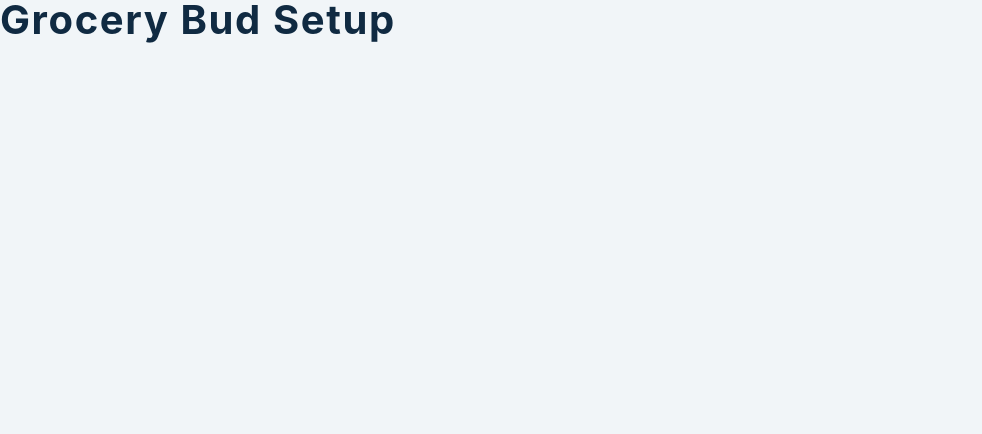
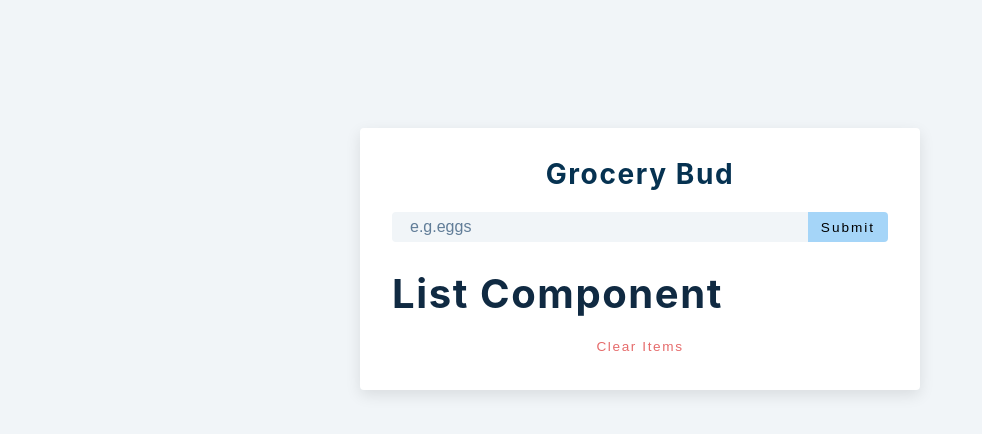
Before and after one commit to SaiPradeepti/React-Grocery-Bud, a React (Create React App) app: page / in a window 1280 px wide. Shown: the top 434 px of the page, without its empty margins (0-982 px from the left). Built offline with nearby package versions, Linux system fonts and the light colour scheme.

Commit message:
Grocery-Bud Structure

```diff
--- a/src/App.js
+++ b/src/App.js
@@ -3,7 +3,35 @@
 import Alert from './Alert'
 
 function App() {
-  return <h2>grocery bud setup</h2>
+  const [name,setName] = useState('');
+  const [list,setList] = useState([]);
+  const [isEditing,setIsEditing] = useState(false);
+  const [editID,setEditID] = useState(null);
+  const [alert,setAlert] = useState({
+    show: false,
+    msg: '',
+    type:''
+    });
+  const handleSubmit = (e) => {
+    e.preventDefault();
+    console.log('hello');
+  }
+  return <section className="section-center">
+    <form className="grocery-form" onSubmit={handleSubmit}>
+      {alert.show && <Alert />}
+      <h3>grocery bud</h3>
+      <div className="form-control">
+        <input type="text" className="grocery" placeholder="e.g.eggs" value={name} onChange={(e)=>setName(e.target.value)}/>
+        <button type="submit" className="submit-btn">
+          {isEditing ? 'edit' : 'submit'}
+        </button>
+      </div>
+    </form>
+    <div className="grocery-container">
+      <List />
+      <button className="clear-btn">clear items</button>
+    </div>
+  </section>
 }
 
 export default App
```
